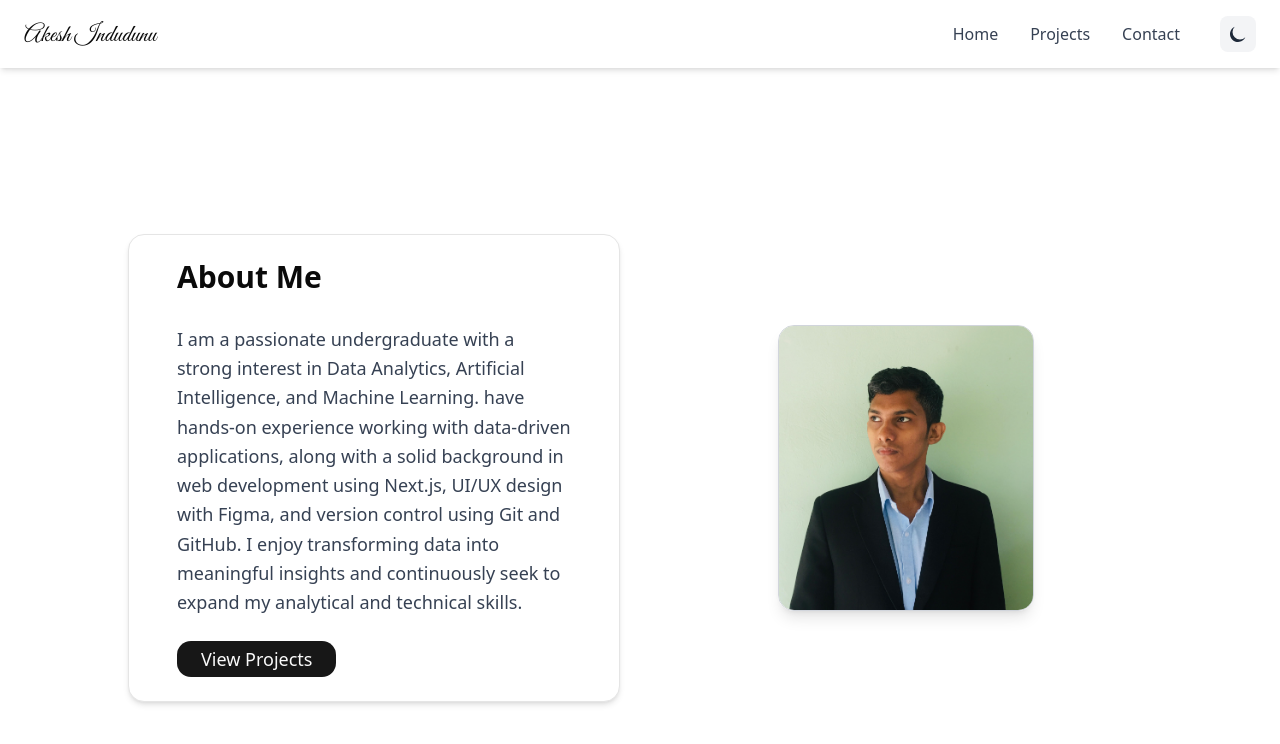
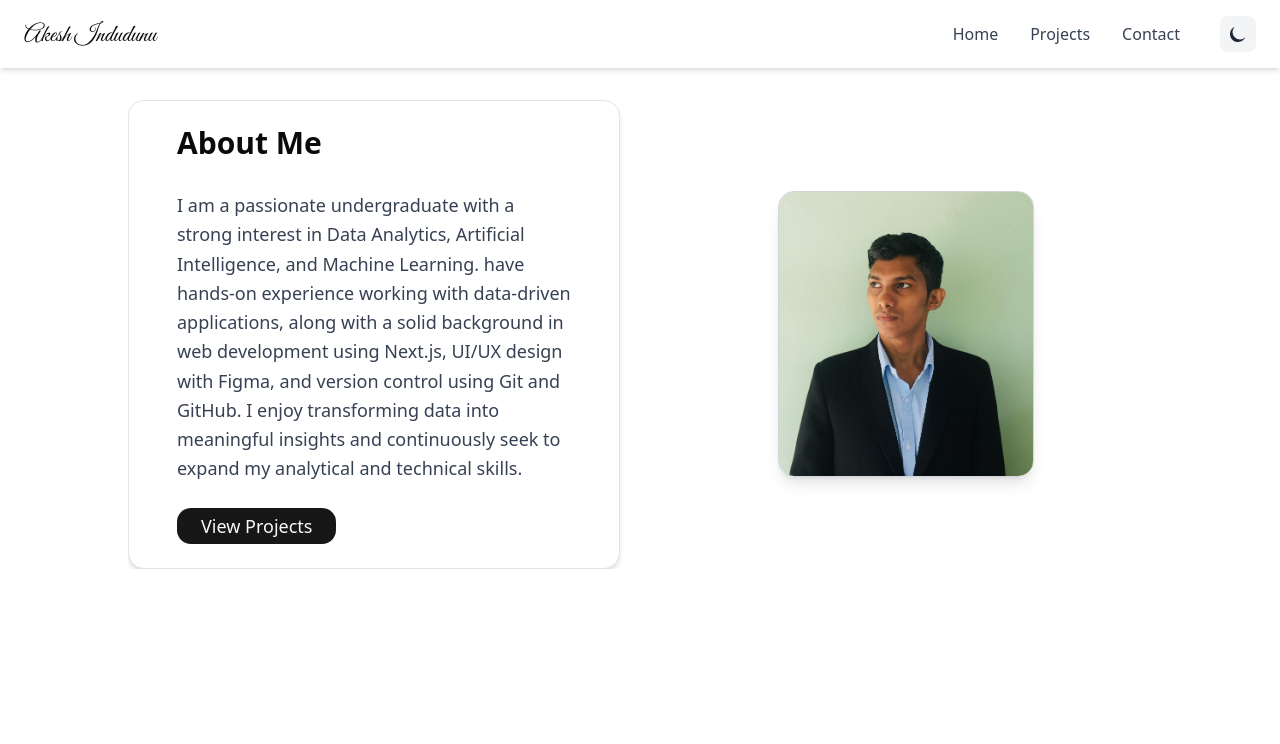
Before and after one commit to akeshindudunu/Portfolio, a Next.js app: page / in a window 1280 px wide. Shown: the top 744 px of the page. Built offline with nearby package versions, Linux system fonts and the light colour scheme.

Commit message:
fix:scrolling fixed

```diff
--- a/src/app/contact/page.tsx
+++ b/src/app/contact/page.tsx
@@ -27,8 +27,8 @@ export default function Contact(){
     };
 
     return(
-        <div className="min-h-screen w-full flex items-center justify-center p-8">
-            <div className="max-w-5xl w-full grid grid-cols-1 md:grid-cols-2 gap-10 items-center">
+        <div className="h-full w-full flex items-center justify-center p-8">
+            <div className="max-w-6xl w-full grid grid-cols-1 md:grid-cols-2 gap-10 items-center">
                 {/* Text Section */}
                 <motion.div
                 initial={{ opacity: 0, x: -40 }}
--- a/src/app/layout.tsx
+++ b/src/app/layout.tsx
@@ -1,7 +1,7 @@
 import type { Metadata } from "next";
 import { Geist, Geist_Mono } from "next/font/google";
 import "./globals.css";
-import Header from "@/custom/navbar";
+import Navbar from "@/custom/navbar";
 
 const geistSans = Geist({
   variable: "--font-geist-sans",
@@ -26,7 +26,7 @@ export default function RootLayout({
   return (
     <html lang="en">
       <body className={`${geistSans.variable} ${geistMono.variable} antialiased`}>
-        <Header/>
+        <Navbar/>
         <main>
           {children}
         </main>
--- a/src/app/page.tsx
+++ b/src/app/page.tsx
@@ -9,8 +9,8 @@ import { motion } from "framer-motion";
 
 export default function Home(){
     return(
-        <div className="min-h-screen w-full flex items-center justify-center p-8">
-            <div className="max-w-5xl w-full grid grid-cols-1 md:grid-cols-2 gap-10 items-center">
+        <div className="h-full w-full flex items-center justify-center p-8">
+            <div className="overflow-hidden max-w-5xl w-full grid grid-cols-1 md:grid-cols-2 gap-10 items-center">
                 {/* Text Section */}
                 <motion.div
                 initial={{ opacity: 0, x: -40 }}
--- a/src/app/projects/page.tsx
+++ b/src/app/projects/page.tsx
@@ -29,14 +29,14 @@ const projects: Project[] = [
     description:
       'A handheld, Arduino-based IoT vehicle emission tester. It monitors CO, and HC levels. Data is processed and transmitted to a mobile app built with Expo for real-time tracking. Ecomate provides a portable solution for emission testing, promoting cleaner and safer environments and securing vehicle health.',
     techStack: ['javascript','C++'],
-  },
+  }
 ];
 
 export default function Projects() {
   const [selectedProject, setSelectedProject] = useState<Project | null>(null);
 
   return (
-    <div className="min-h-screen w-full flex items-center justify-center p-8">
+    <div className="h-full w-full flex items-center justify-center p-8">
       <div className="max-w-6xl w-full">
         {/* Page Title */}
         <motion.div
```
